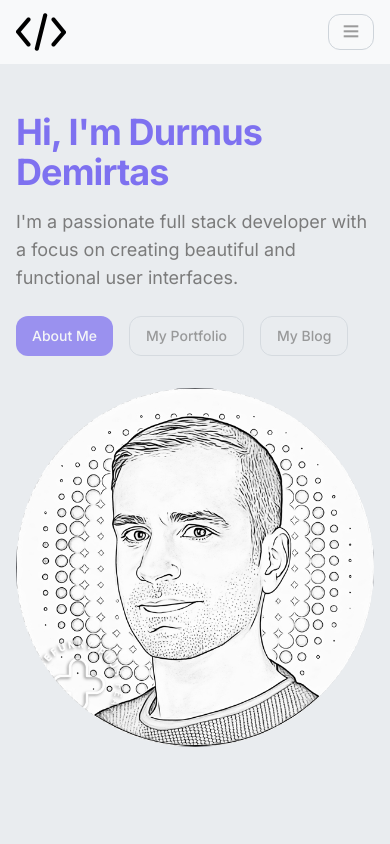
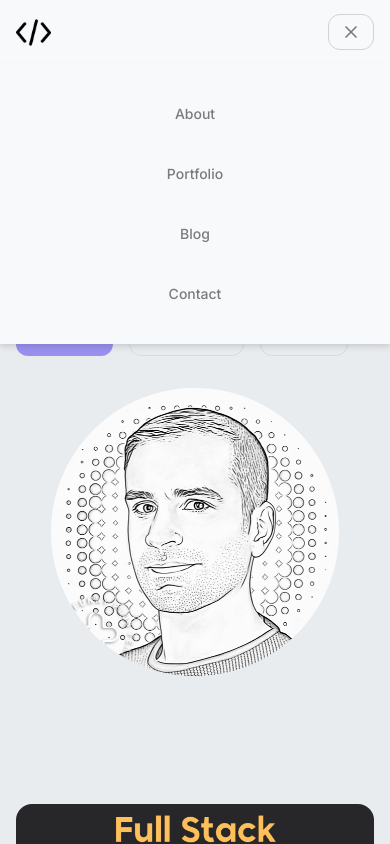
Before and after one commit to demirtasdurmus/durmusdemirtas.com, a Next.js app: page / in a window 390 px wide. Both pictures are taken after a click on the button "Open menu". Shown: the top 844 px of the page. Built offline with nearby package versions, Linux system fonts and the light colour scheme.

Commit message:
feat: add hamburger menu and add functionality

```diff
--- a/src/app/page.tsx
+++ b/src/app/page.tsx
@@ -1,7 +1,7 @@
 import About from "@/components/About";
 import Blog from "@/components/Blog";
 import Contact from "@/components/Contact";
-import Header from "@/components/Header";
+import Header from "@/components/header";
 import Hero from "@/components/Hero";
 import Portfolio from "@/components/Portfolio";
 
--- a/src/components/Header.tsx
+++ /dev/null
@@ -1,66 +0,0 @@
-import Link from "next/link";
-import Image from "next/image";
-import { Button } from "@/components/ui/Button";
-
-export default function Header() {
-  return (
-    <header className="sticky top-0 z-50 bg-neutral-100 backdrop-blur-sm">
-      <div className="container mx-auto flex h-16 max-w-7xl items-center justify-between px-4 sm:px-6 lg:px-8">
-        {/* Logo */}
-        <Link href="#" prefetch={false}>
-          <Image src={"/logo.png"} alt="logo" width={50} height={50} />
-        </Link>
-
-        {/* Navigation */}
-        <nav className="hidden space-x-4 sm:flex">
-          <NavLink title="About" href="#about" />
-
-          <NavLink title="Portfolio" href="#portfolio" />
-
-          <NavLink title="Blog" href="#blog" />
-
-          <NavLink title="Contact" href="#contact" />
-        </nav>
-
-        {/* Mobile Hamburger Menu */}
-        <Button variant="outline" size="sm" className="sm:hidden">
-          <MenuIcon className="h-5 w-5 animate-bounce" />
-          <span className="sr-only">Open menu</span>
-        </Button>
-      </div>
-    </header>
-  );
-}
-
-function NavLink(props: { title: string; href: string }) {
-  return (
-    <Link
-      href={props.href}
-      className="rounded-md px-3 py-2 text-sm font-medium hover:bg-neutral-200"
-      prefetch={false}
-    >
-      {props.title}
-    </Link>
-  );
-}
-
-function MenuIcon(props: any) {
-  return (
-    <svg
-      {...props}
-      xmlns="http://www.w3.org/2000/svg"
-      width="24"
-      height="24"
-      viewBox="0 0 24 24"
-      fill="none"
-      stroke="currentColor"
-      strokeWidth="2"
-      strokeLinecap="round"
-      strokeLinejoin="round"
-    >
-      <line x1="4" x2="20" y1="12" y2="12" />
-      <line x1="4" x2="20" y1="6" y2="6" />
-      <line x1="4" x2="20" y1="18" y2="18" />
-    </svg>
-  );
-}
--- a/src/components/Hero.tsx
+++ b/src/components/Hero.tsx
@@ -8,7 +8,7 @@ export default function Hero() {
     <section className="container mx-auto max-w-7xl px-4 py-12 sm:px-6 lg:px-8">
       <div className="grid grid-cols-1 items-center gap-8 lg:grid-cols-2">
         <div>
-          <Heading1 className="text-primary-200 font-bold tracking-tight">
+          <Heading1 className="text-primary-200 font-bold tracking-tight text-center sm:text-left">
             Hi, I&apos;m Durmus Demirtas
           </Heading1>
 
@@ -43,7 +43,7 @@ export default function Hero() {
             width={0}
             height={0}
             sizes="100vw"
-            className="rounded-full h-full w-96"
+            className="h-full w-72 sm:w-96"
             priority
           />
         </div>
--- /dev/null
+++ b/src/components/header/Hamburger.tsx
@@ -0,0 +1,67 @@
+import { Button } from "../ui/Button";
+import { SVGProps } from "react";
+
+type Props = {
+  isOpen: boolean;
+  toggleMenu: () => void;
+};
+
+export default function Hamburger({ isOpen, toggleMenu }: Props) {
+  return (
+    <Button
+      variant="outline"
+      size="sm"
+      className="sm:hidden"
+      onClick={toggleMenu}
+      aria-label="Toggle Menu"
+    >
+      {isOpen ? (
+        <CloseIcon className="h-5 w-5" />
+      ) : (
+        <MenuIcon className="h-5 w-5" />
+      )}
+      <span className="sr-only">Open menu</span>
+    </Button>
+  );
+}
+
+function MenuIcon(props: SVGProps<SVGSVGElement>) {
+  return (
+    <svg
+      {...props}
+      xmlns="http://www.w3.org/2000/svg"
+      width="24"
+      height="24"
+      viewBox="0 0 24 24"
+      fill="none"
+      stroke="currentColor"
+      strokeWidth="2"
+      strokeLinecap="round"
+      strokeLinejoin="round"
+    >
+      <line x1="4" x2="20" y1="12" y2="12" />
+      <line x1="4" x2="20" y1="6" y2="6" />
+      <line x1="4" x2="20" y1="18" y2="18" />
+    </svg>
+  );
+}
+
+function CloseIcon(props: SVGProps<SVGSVGElement>) {
+  return (
+    <svg
+      {...props}
+      xmlns="http://www.w3.org/2000/svg"
+      width="24"
+      height="24"
+      viewBox="0 0 24 24"
+      fill="none"
+      stroke="currentColor"
+      strokeWidth="2"
+      strokeLinecap="round"
+      strokeLinejoin="round"
+    >
+      <line x1="18" y1="6" x2="6" y2="18" />
+      <line x1="6" y1="6" x2="18" y2="18" />
+    </svg>
+  );
+}
--- /dev/null
+++ b/src/components/header/MobileMenu.tsx
@@ -0,0 +1,18 @@
+"use client";
+
+import { navigationLinks } from ".";
+import NavLink from "./NavLink";
+
+type Props = {
+  toggleMenu: () => void;
+};
+
+export default function MobileMenu({ toggleMenu }: Props) {
+  return (
+    <div className="absolute left-0 right-0 top-16 z-30 flex flex-col items-center space-y-6 self-end bg-neutral-100 py-8 font-bold drop-shadow-md sm:w-auto sm:self-center md:hidden">
+      {navigationLinks.map(({ title, href }) => (
+        <NavLink key={title} title={title} href={href} onClick={toggleMenu} />
+      ))}
+    </div>
+  );
+}
--- /dev/null
+++ b/src/components/header/NavLink.tsx
@@ -0,0 +1,23 @@
+import { cn } from "@/utils/cn";
+import Link, { LinkProps } from "next/link";
+
+type Props = {
+  title: string;
+  className?: string;
+} & LinkProps;
+
+export default function NavLink({ title, className, href, ...props }: Props) {
+  return (
+    <Link
+      href={href}
+      className={cn(
+        "rounded-md px-3 py-2 text-sm font-medium hover:bg-neutral-200",
+        className
+      )}
+      prefetch={false}
+      {...props}
+    >
+      {title}
+    </Link>
+  );
+}
--- /dev/null
+++ b/src/components/header/index.tsx
@@ -0,0 +1,66 @@
+"use client";
+
+import { useState } from "react";
+import Link from "next/link";
+import Image from "next/image";
+import NavLink from "./NavLink";
+import Hamburger from "./Hamburger";
+import MobileMenu from "./MobileMenu";
+
+export const navigationLinks = [
+  {
+    title: "About",
+    href: "#about",
+  },
+  {
+    title: "Portfolio",
+    href: "#portfolio",
+  },
+  {
+    title: "Blog",
+    href: "#blog",
+  },
+  {
+    title: "Contact",
+    href: "#contact",
+  },
+];
+
+export default function Header() {
+  const [isOpen, setIsOpen] = useState(false);
+
+  const toggleMenu = () => {
+    setIsOpen(!isOpen);
+  };
+  return (
+    <header className="sticky top-0 z-50 bg-neutral-100 backdrop-blur-sm">
+      {/* Screen listener to toggle when clicked outside */}
+      {isOpen && (
+        <div
+          className="fixed bottom-0 left-0 right-0 top-0 z-20"
+          onClick={toggleMenu}
+        ></div>
+      )}
+
+      <div className="container mx-auto flex h-16 max-w-7xl items-center justify-between px-4 sm:px-6 lg:px-8">
+        {/* Logo */}
+        <Link href="#" prefetch={false}>
+          <Image src={"/logo.png"} alt="logo" width={35} height={35} />
+        </Link>
+
+        {/* Navigation */}
+        <nav className="hidden space-x-4 sm:flex">
+          {navigationLinks.map(({ title, href }) => (
+            <NavLink key={title} title={title} href={href} />
+          ))}
+        </nav>
+
+        {/* Mobile Hamburger Menu */}
+        <Hamburger toggleMenu={toggleMenu} isOpen={isOpen} />
+
+        {/* Mobile Menu */}
+        {isOpen && <MobileMenu toggleMenu={toggleMenu} />}
+      </div>
+    </header>
+  );
+}
```
Also changed, not shown: public/profile-picture.png.
